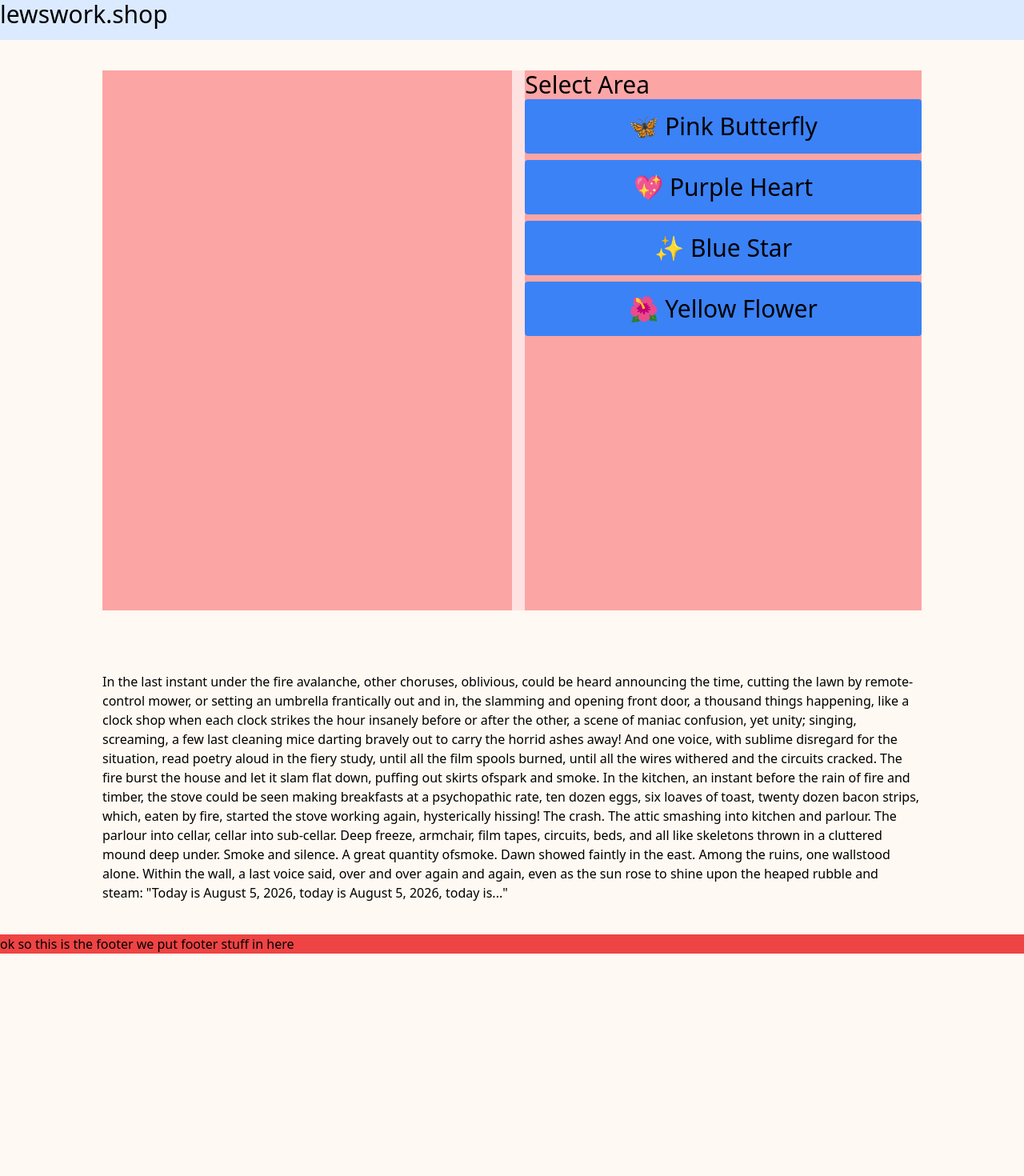
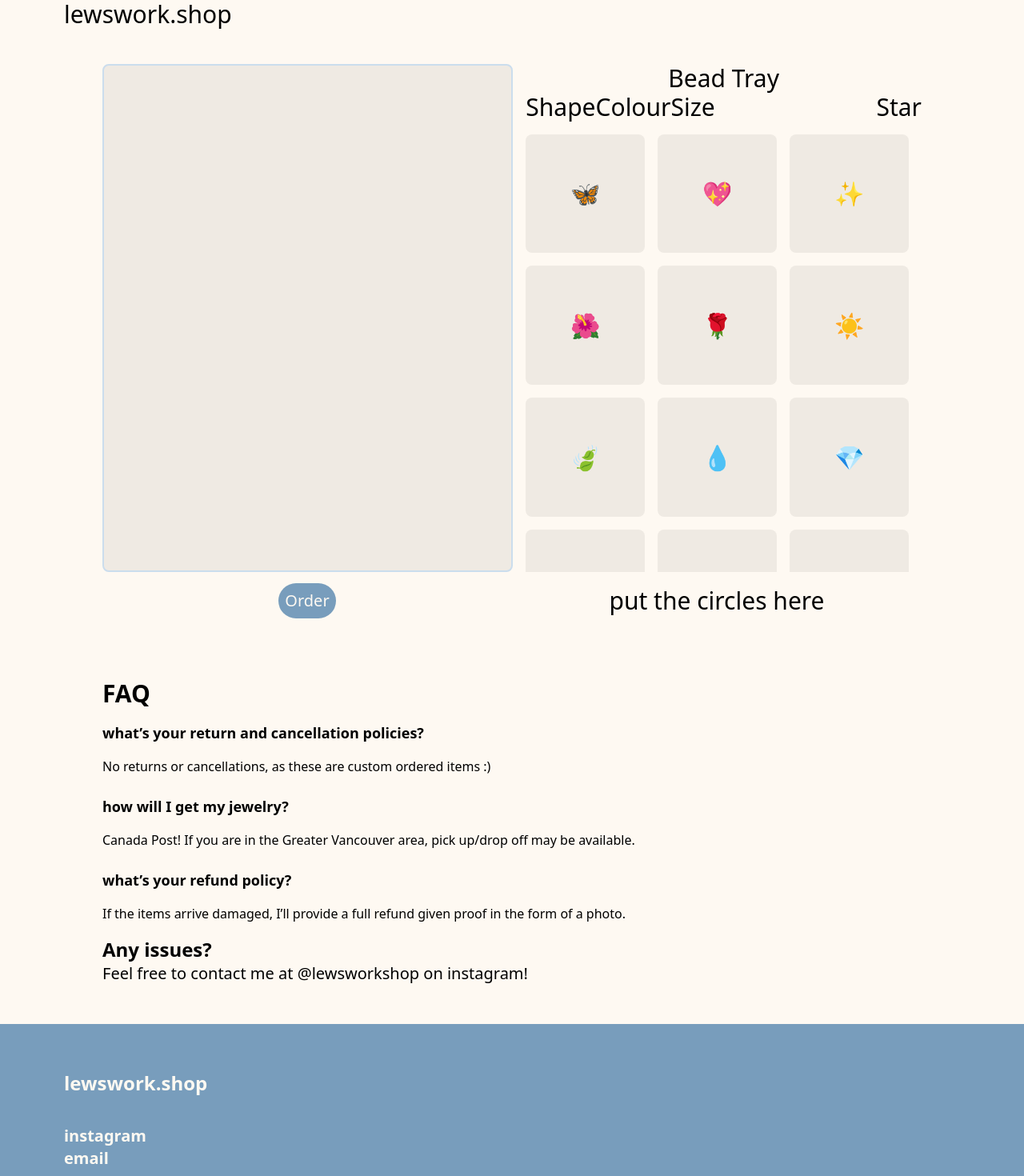
Before and after one commit to itlinde/lewsworkshop, a Next.js app: page / in a window 1280 px wide. Shown: the top 1470 px of the page at 80% size. Before the commit the page ends 1192 px from the top, so only its background shows below. Built offline with nearby package versions, Linux system fonts and the light colour scheme.

Commit message:
probably the worst code ever written. i would have rather just put roaches on my keyboard and seeing what they type out. but i dont even have that luxury. its 4am, and my fickle gods demand speed

```diff
--- a/app/components/Faq.js
+++ b/app/components/Faq.js
@@ -1,28 +1,36 @@
+const QuestionAnswer = ({ question, answer }) => {
+  return (
+    <div className="flex flex-col gap-4">
+      <h1 className="text-lg font-bold">{question}</h1>
+      <h2 className="text-md">{answer}</h2>
+    </div>
+  );
+};
+
 const Faq = () => {
   return (
-    <div className="mt-10">
-      In the last instant under the fire avalanche, other choruses, oblivious,
-      could be heard announcing the time, cutting the lawn by remote-control
-      mower, or setting an umbrella frantically out and in, the slamming and
-      opening front door, a thousand things happening, like a clock shop when
-      each clock strikes the hour insanely before or after the other, a scene of
-      maniac confusion, yet unity; singing, screaming, a few last cleaning mice
-      darting bravely out to carry the horrid ashes away! And one voice, with
-      sublime disregard for the situation, read poetry aloud in the fiery study,
-      until all the film spools burned, until all the wires withered and the
-      circuits cracked. The fire burst the house and let it slam flat down,
-      puffing out skirts ofspark and smoke. In the kitchen, an instant before
-      the rain of fire and timber, the stove could be seen making breakfasts at
-      a psychopathic rate, ten dozen eggs, six loaves of toast, twenty dozen
-      bacon strips, which, eaten by fire, started the stove working again,
-      hysterically hissing! The crash. The attic smashing into kitchen and
-      parlour. The parlour into cellar, cellar into sub-cellar. Deep freeze,
-      armchair, film tapes, circuits, beds, and all like skeletons thrown in a
-      cluttered mound deep under. Smoke and silence. A great quantity ofsmoke.
-      Dawn showed faintly in the east. Among the ruins, one wallstood alone.
-      Within the wall, a last voice said, over and over again and again, even as
-      the sun rose to shine upon the heaped rubble and steam: "Today is August
-      5, 2026, today is August 5, 2026, today is..."
+    <div className="mt-10 h-[400px] flex flex-col justify-around">
+      <div className="text-3xl font-bold">FAQ</div>
+      <div className="flex flex-col gap-6">
+        <QuestionAnswer
+          question="what’s your return and cancellation policies?"
+          answer="No returns or cancellations, as these are custom ordered items :) "
+        />
+        <QuestionAnswer
+          question="how will I get my jewelry?"
+          answer="Canada Post! If you are in the Greater Vancouver area, pick up/drop off may be available. "
+        />
+        <QuestionAnswer
+          question="what’s your refund policy?"
+          answer="If the items arrive damaged, I’ll provide a full refund given proof in the form of a photo. "
+        />
+      </div>
+      <div>
+        <h1 className="text-2xl font-bold">Any issues?</h1>
+        <h2 className="text-xl">
+          Feel free to contact me at @lewsworkshop on instagram!
+        </h2>
+      </div>
     </div>
   );
 };
--- a/app/components/Footer.js
+++ b/app/components/Footer.js
@@ -1,7 +1,11 @@
 const Footer = () => {
   return (
-    <div className="w-full bg-red-500 mt-10">
-      ok so this is the footer we put footer stuff in here
+    <div className="w-full h-[240px] flex flex-col justify-around bg-primary text-background mt-10 px-20 p-10">
+      <div className="text-2xl font-bold">lewswork.shop</div>
+      <div>
+        <div className="text-xl font-bold">instagram</div>
+        <div className="text-xl font-bold">email</div>
+      </div>
     </div>
   );
 };
--- a/app/components/Header.js
+++ b/app/components/Header.js
@@ -1,6 +1,6 @@
 const Header = () => {
   return (
-    <div className="h-[50px] text-3xl bg-blue-100">
+    <div className="h-[50px] text-3xl px-20">
       <h1>lewswork.shop</h1>
     </div>
   );
--- a/app/components/JewelryMaker.js
+++ b/app/components/JewelryMaker.js
@@ -1,6 +1,6 @@
 "use client";
 
-import { useState } from "react";
+import { useState, useEffect } from "react";
 import { DndContext } from "@dnd-kit/core";
 import {
   arrayMove,
@@ -26,9 +26,11 @@ const SortableItem = ({ item }) => {
       style={style}
       {...attributes}
       {...listeners}
-      className="bg-blue-500 p-4 mb-2 rounded cursor-pointer"
+      className="w-full flex justify-center items-center"
     >
-      Item {item.name}
+      <div className="w-[20%] flex justify-center items-center p-4 mb-2 rounded cursor-pointer bg-white aspect-square">
+        {item.name}
+      </div>
     </div>
   );
 };
@@ -36,27 +38,75 @@ const SortableItem = ({ item }) => {
 const examplePaletteItems = [
   {
     id: "pink-butterfly",
-    name: "🦋 Pink Butterfly",
+    name: "🦋",
     colour: "pink",
     shape: "butterfly",
   },
   {
     id: "purple-heart",
-    name: "💖 Purple Heart",
+    name: "💖",
     colour: "purple",
     shape: "heart",
   },
   {
     id: "blue-star",
-    name: "✨ Blue Star",
+    name: "✨",
     colour: "blue",
     shape: "star",
   },
   {
     id: "yellow-flower",
-    name: "🌺 Yellow Flower",
+    name: "🌺",
     colour: "yellow",
     shape: "flower",
+  },
+  {
+    id: "red-rose",
+    name: "🌹",
+    colour: "red",
+    shape: "rose",
+  },
+  {
+    id: "orange-sun",
+    name: "☀️",
+    colour: "orange",
+    shape: "sun",
+  },
+  {
+    id: "green-leaf",
+    name: "🍃",
+    colour: "green",
+    shape: "leaf",
+  },
+  {
+    id: "blue-droplet",
+    name: "💧",
+    colour: "blue",
+    shape: "droplet",
+  },
+  {
+    id: "purple-crystal",
+    name: "💎",
+    colour: "purple",
+    shape: "crystal",
+  },
+  {
+    id: "pink-ribbon",
+    name: "🎀",
+    colour: "pink",
+    shape: "ribbon",
+  },
+  {
+    id: "yellow-star",
+    name: "⭐",
+    colour: "yellow",
+    shape: "star",
+  },
+  {
+    id: "red-heart",
+    name: "❤️",
+    colour: "red",
+    shape: "heart",
   },
 ];
 
@@ -88,10 +138,15 @@ const JewelryMaker = () => {
     });
   };
 
+  useEffect(() => {
+    console.log(items);
+  }, [items]);
+
   return (
-    <div className="w-full h-[90%] flex gap-4 justify-center items-center bg-red-100 text-3xl">
+    <div className="w-full h-full flex flex-col gap-4 justify-center items-center text-3xl">
+      <div className="w-full h-[calc(90%-40px)] flex gap-4 justify-center items-center text-3xl">
+        <div className="w-full h-full p-4 bg-empty rounded-lg border-2 border-primaryLight justify-center items-center overflow-y-scroll [&::-webkit-scrollbar]:hidden [-ms-overflow-style:none] [scrollbar-width:none]">
           <DndContext onDragEnd={handleDragEnd}>
-        <div className="w-full h-full bg-red-300 p-4">
             <SortableContext
               items={items.map((item) => item.id)}
               strategy={verticalListSortingStrategy}
@@ -100,20 +155,41 @@ const JewelryMaker = () => {
                 <SortableItem key={item.id} item={item} id={item.id} />
               ))}
             </SortableContext>
+          </DndContext>
         </div>
-        <div className="w-full h-full flex flex-col bg-red-300">
-          Select Area
+        <div className="w-full h-full flex flex-col gap-4">
+          <div className="flex flex-col items-center justify-center">
+            Bead Tray
+            <div className="w-full flex justify-between">
+              <div className="flex justify-around">
+                <button>Shape</button>
+                <button>Colour</button>
+                <button>Size</button>
+              </div>
+              <button>Star</button>
+            </div>
+          </div>
+          <div className="grid grid-cols-3 gap-4 pr-4 overflow-y-scroll [&::-webkit-scrollbar]:w-1 [&::-webkit-scrollbar-track]:bg-transparent [&::-webkit-scrollbar-thumb]:bg-primary/20 [&::-webkit-scrollbar-thumb]:rounded-full">
             {paletteItems.map((item) => (
               <button
                 key={item.id}
-              className="bg-blue-500 p-4 mb-2 rounded cursor-pointer"
                 onClick={() => handleAddItem(item)}
+                className="bg-empty rounded-lg aspect-square"
               >
                 {item.name}
               </button>
             ))}
           </div>
-      </DndContext>
+        </div>
+      </div>
+      <div className="w-full h-[40px] flex items-center justify-around rounded-lg">
+        <div className="w-full flex justify-center">
+          <button className="bg-primary text-background text-xl p-2 rounded-3xl">Order</button>
+        </div>
+        <div className="w-full flex justify-center">
+          <div>put the circles here</div>
+        </div>
+      </div>
     </div>
   );
 };
--- a/tailwind.config.mjs
+++ b/tailwind.config.mjs
@@ -10,9 +10,9 @@ export default {
       colors: {
         background: "var(--background)",
         foreground: "var(--foreground)",
-        primary: "789DBC",
-        primaryLight: "CBDDED",
-
+        empty: "#EFEAE3",
+        primary: "#789DBC",
+        primaryLight: "#CBDDED",
       },
     },
   },
```
Lines whose indentation alone changed are shown as unchanged.
